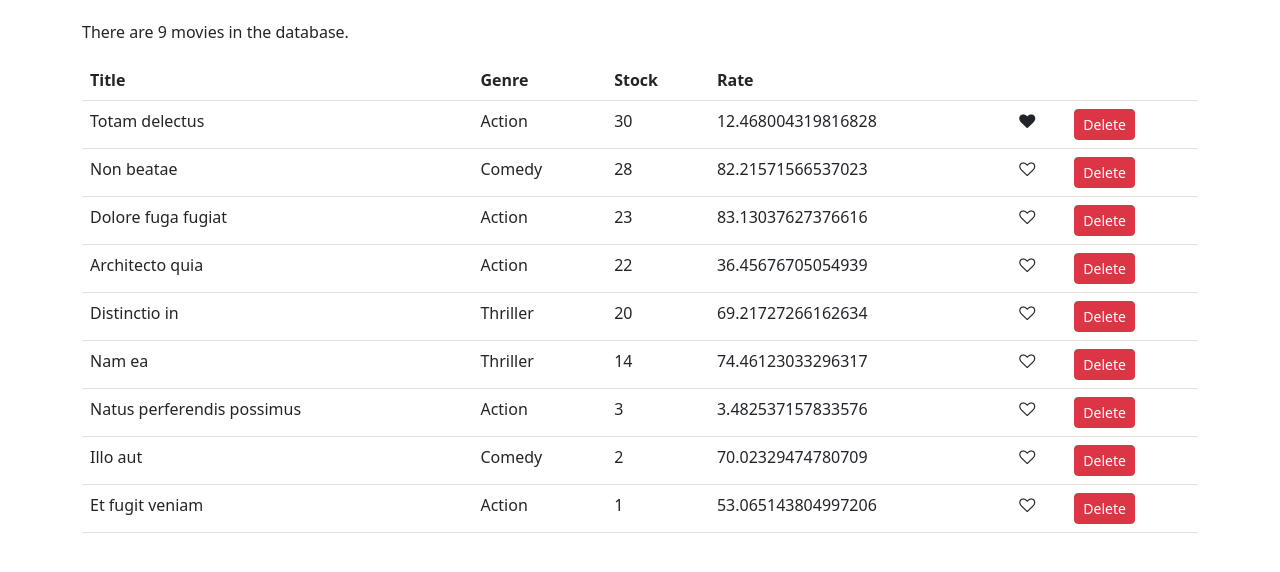
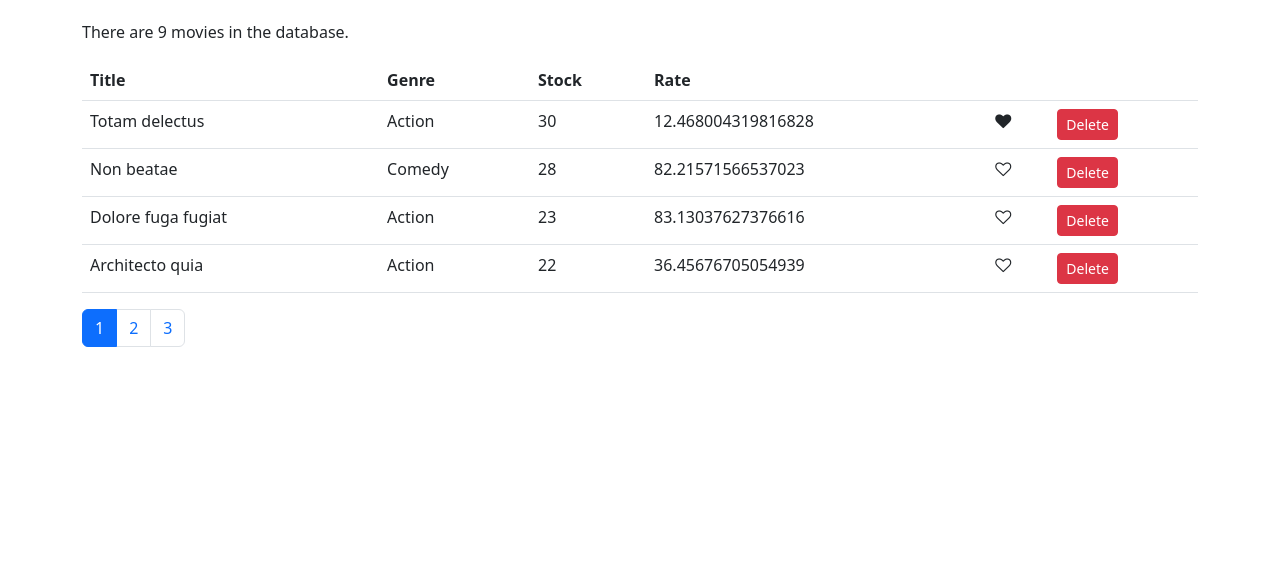
Before and after one commit to Nil20/Vidly, a React (Create React App) app: page / in a window 1280 px wide. Shown: the top 572 px of the page. Built offline with nearby package versions, Linux system fonts and the light colour scheme.

Commit message:
pagination addition

```diff
--- a/package.json
+++ b/package.json
@@ -8,6 +8,8 @@
     "@testing-library/user-event": "^13.5.0",
     "bootstrap": "^5.2.3",
     "font-awesome": "^4.7.0",
+    "lodash": "^4.17.10",
+    "prop-types": "^15.6.2",
     "react": "^18.2.0",
     "react-dom": "^18.2.0",
     "react-scripts": "5.0.1",
--- /dev/null
+++ b/src/components/common/pagination.jsx
@@ -0,0 +1,33 @@
+import React from "react";
+import PropTypes from 'prop-types';
+import _ from "lodash";
+
+const Pagination = (props) => {
+  const { itemsCount, pageSize, currentPage, onPageChange } = props;
+
+  const pageCount = Math.ceil(itemsCount / pageSize);
+  if (pageCount === 1) return null;
+  const pages = _.range(1, pageCount + 1);
+  return (
+    <nav>
+      <ul className="pagination">
+        {pages.map((page) => (
+          <li key={page} className={page===currentPage ? "page-item active" : "page-item"} >
+            <a className="page-link" onClick={() => onPageChange(page)}>
+              {page}
+            </a>
+          </li>
+        ))}
+      </ul>
+    </nav>
+  );
+};
+
+Pagination.propTypes = {
+    itemsCount: PropTypes.number.isRequired,
+    pageSize: PropTypes.number.isRequired,
+    currentPage: PropTypes.number.isRequired,
+    onPageChange: PropTypes.func.isRequired
+};
+
+export default Pagination;
--- a/src/components/movies.jsx
+++ b/src/components/movies.jsx
@@ -1,10 +1,14 @@
 import React, { Component } from "react";
 import Like from "./common/like";
+import Pagination from "./common/pagination";
+import { paginate } from "../utils/paginate";
 import { getMovies } from "../services/fakeMovieService";
 
 class Movies extends Component {
   state = {
     movies: getMovies(),
+    currentPage: 1,
+    pageSize: 4,
   };
 
   handleDelete = (movie) => {
@@ -15,13 +19,21 @@
   handleLike = (movie) => {
     const movies = [...this.state.movies];
     const index = movies.indexOf(movie);
-    movies[index] = {...movies[index]};
+    movies[index] = { ...movies[index] };
     movies[index].liked = !movies[index].liked;
     this.setState({ movies });
   };
 
+  handlePageChange = page => {
+    this.setState({ currentPage: page });
+  };
+
   render() {
     const { length: count } = this.state.movies;
+
+    const {pageSize, currentPage, movies: allMovies} = this.state;
+
+    const movies = paginate(allMovies, currentPage, pageSize);
 
     if (count === 0) return <p>There are no movies</p>;
 
@@ -40,14 +52,17 @@
             </tr>
           </thead>
           <tbody>
-            {this.state.movies.map((movie) => (
+            {movies.map(movie => (
               <tr key={movie._id}>
                 <td>{movie.title}</td>
                 <td>{movie.genre.name}</td>
                 <td>{movie.numberInStock}</td>
                 <td>{movie.dailyRentalRate}</td>
                 <td>
-                  <Like liked={movie.liked} onClick={() => this.handleLike(movie)} />
+                  <Like
+                    liked={movie.liked}
+                    onClick={() => this.handleLike(movie)}
+                  />
                 </td>
                 <td>
                   <button
@@ -61,10 +76,15 @@
             ))}
           </tbody>
         </table>
+        <Pagination
+          itemsCount={count}
+          pageSize={pageSize}
+          currentPage={currentPage}
+          onPageChange={this.handlePageChange}
+        />
       </React.Fragment>
     );
   }
 }
 
 export default Movies;
-<h2>Movies Component</h2>;
--- /dev/null
+++ b/src/utils/paginate.js
@@ -0,0 +1,6 @@
+import _ from "lodash";
+
+export function paginate(items, pageNumber, pageSize) {
+  const startIndex = (pageNumber - 1) * pageSize;
+  return _(items).slice(startIndex).take(pageSize).value();
+}
```
Also changed, not shown: 1 other file (tests, documents, lock files or other folders).
